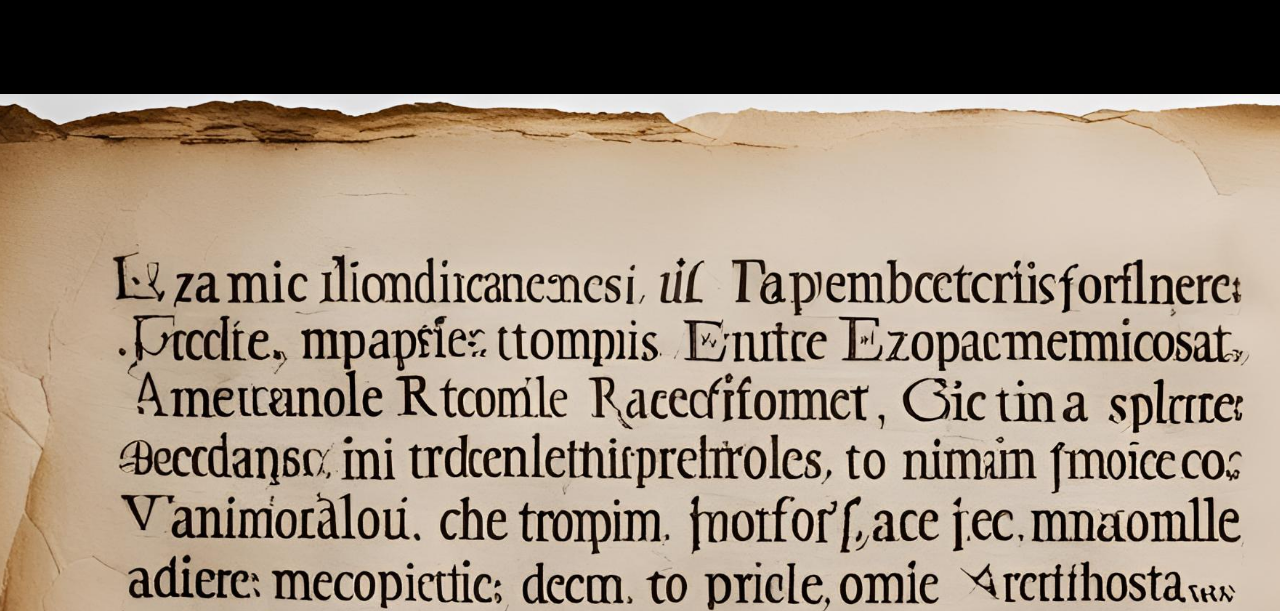
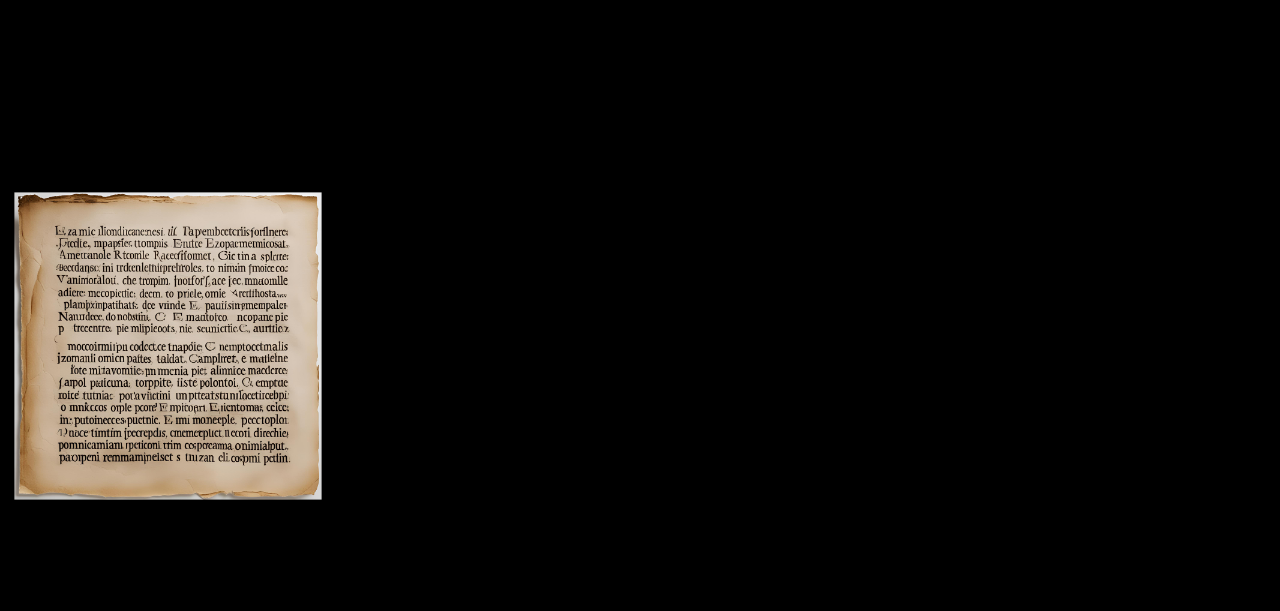
Before and after one commit to Rayansh1234/Rayansh1234.github.io, a plain HTML site: page index.html in a window 1280 px wide. Shown: the part 189-800 px from the top of the page. Drawn offline with Linux system fonts and the light colour scheme.

Commit message:
make image a normal size

```diff
--- a/index.html
+++ b/index.html
@@ -74,8 +74,8 @@
             src="latin_text.jpg"
             class="a"
             style="
-                width: 100%;
-                max-width: 120%;
+                width: 20vw;
+                max-width: 20vw;
                 height: auto;
                 display: block;
                 margin: 150px auto 20px;
```
